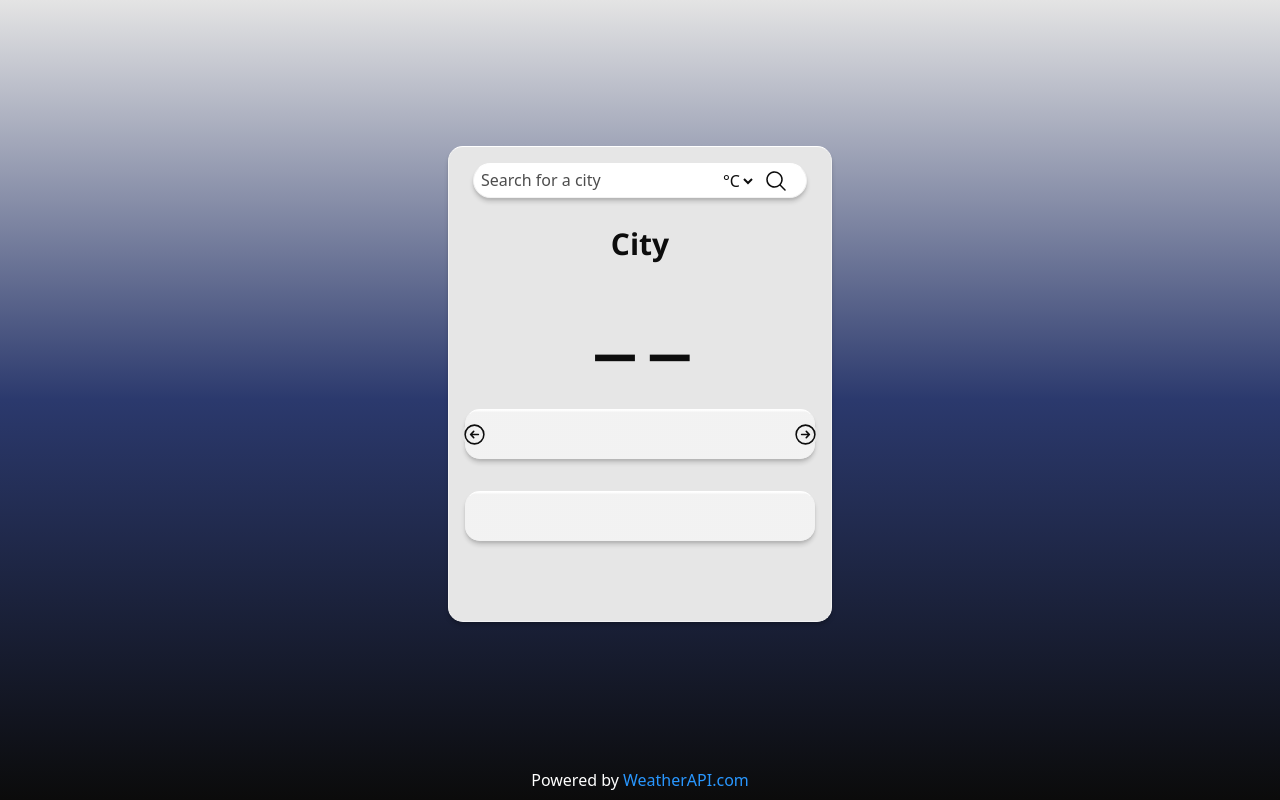
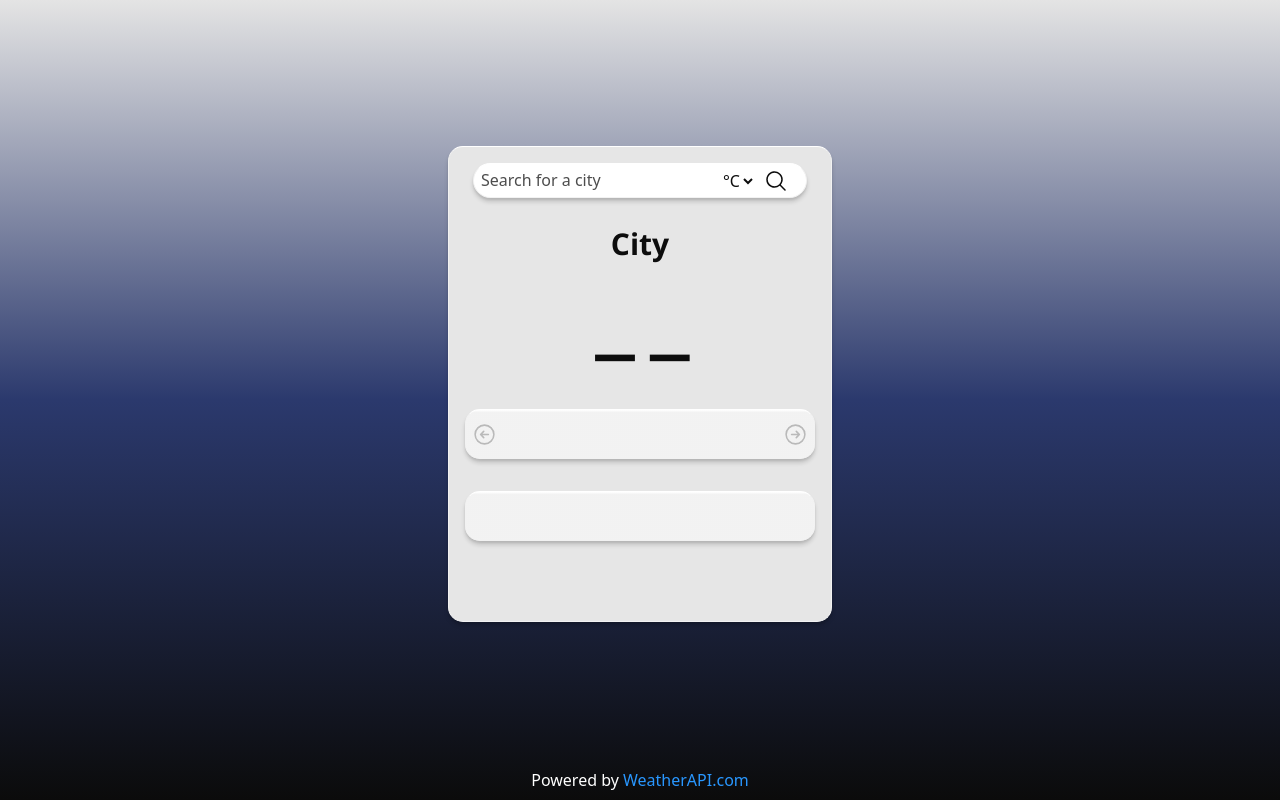
Before and after one commit to gyonshayel/weather-app, a website built with Vite: page index.html in a window 1280 px wide. Built offline with nearby package versions, Linux system fonts and the light colour scheme; no server answers; a web font is replaced by a local one.

Commit message:
Adjust styling for scroll buttons

```diff
--- a/styles/components/hourly-forecast.css
+++ b/styles/components/hourly-forecast.css
@@ -21,7 +21,7 @@
   display: flex;
   column-gap: 1.5rem;
   overflow-x: auto;
-  padding: 0.5em 0.25em;
+  padding: 0.5em 0.5em;
   scroll-behavior: smooth;
   scrollbar-width: none; /* Firefox */
 }
@@ -70,17 +70,24 @@
     position: absolute;
     overflow: hidden;
     border-radius: 50%;
-    backdrop-filter: blur(4px);
+    backdrop-filter: blur(1px);
+    opacity: 0.25;
     cursor: pointer;
-    z-index: 10;
+    z-index: 999;
+    transition: all 0.3s ease;
+  }
+
+  .scroll-btn:hover {
+    opacity: 1;
+    transform: scale(1.2);
   }
 
   .scroll-btn.left {
-    left: -20px;
+    left: -10px;
   }
 
   .scroll-btn.right {
-    right: -20px;
+    right: -10px;
   }
 
   .scroll-btn svg {
```
